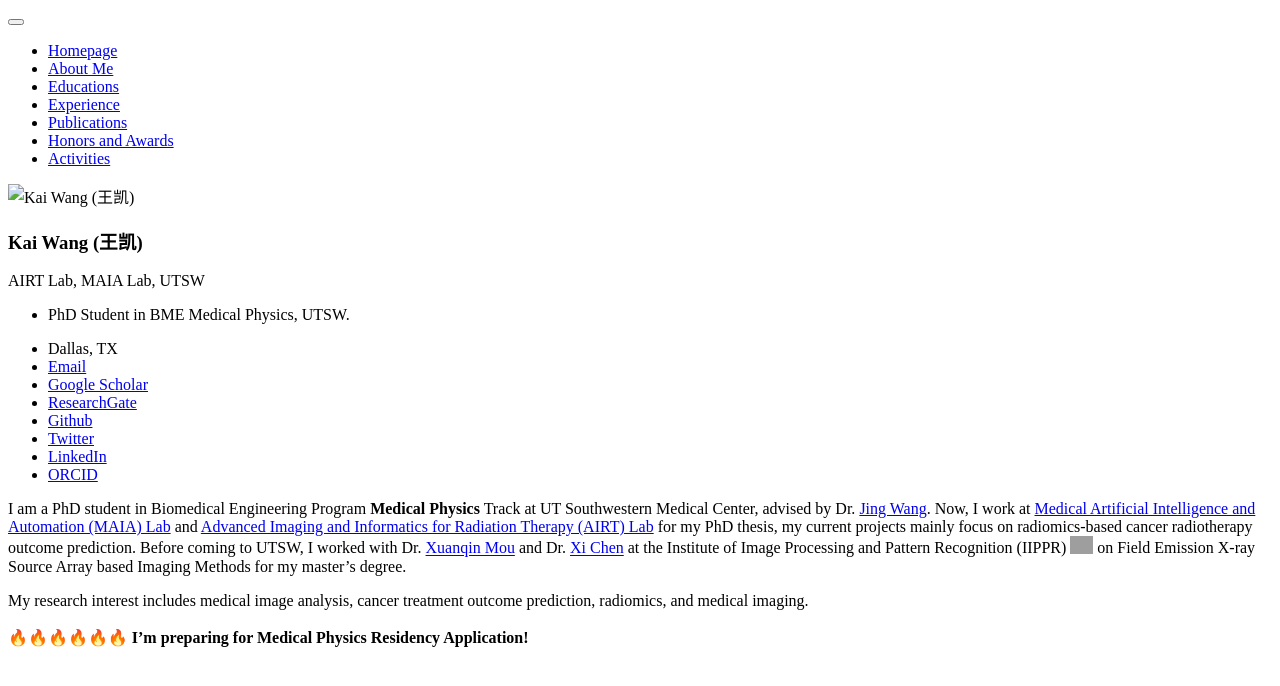
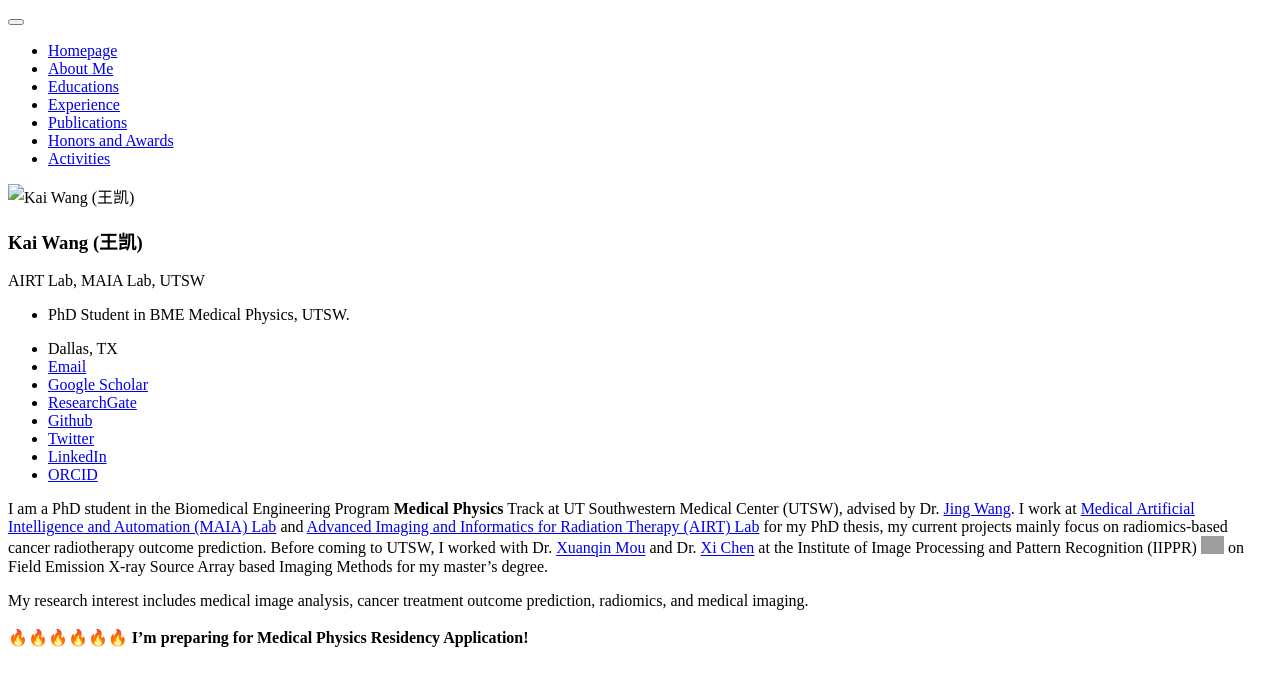
Before and after one commit to wangkaiwan/wangkaiwan.github.io, a Jekyll site: the page built from _pages/includes/intro.md, in a window 1280 px wide. Shown: the top 686 px of the page. Built offline with Jekyll 4.4.1, drawn with Linux system fonts in a browser that asks for light colours; our own code applies the rules of GitHub Pages for plain Markdown files; grey boxes are pictures that could not be loaded.

Commit message:
Update intro.md

```diff
--- a/_pages/includes/intro.md
+++ b/_pages/includes/intro.md
@@ -1,4 +1,4 @@
-I am a PhD student in Biomedical Engineering Program **Medical Physics** Track at UT Southwestern Medical Center, advised by Dr. [Jing Wang](https://profiles.utsouthwestern.edu/profile/115158/jing-wang.html). Now, I work at [Medical Artificial Intelligence and Automation (MAIA) Lab](https://www.utsouthwestern.edu/labs/maia/) and [Advanced Imaging and Informatics for Radiation Therapy (AIRT) Lab](https://www.utsouthwestern.edu/labs/airt/) for my PhD thesis, my current projects mainly focus on radiomics-based cancer radiotherapy outcome prediction. Before coming to UTSW, I worked with Dr. [Xuanqin Mou](https://gr.xjtu.edu.cn/web/xqmou/home) and Dr. [Xi Chen](http://gr.xjtu.edu.cn/web/candy/home) at the Institute of Image Processing and Pattern Recognition (IIPPR) <a href="http://en.xjtu.edu.cn/"><img class="svg" src="/images/XJTU.svg" width="23pt"></a> on Field Emission X-ray Source Array based Imaging Methods for my master's degree.
+I am a PhD student in the Biomedical Engineering Program **Medical Physics** Track at UT Southwestern Medical Center (UTSW), advised by Dr. [Jing Wang](https://profiles.utsouthwestern.edu/profile/115158/jing-wang.html). I work at [Medical Artificial Intelligence and Automation (MAIA) Lab](https://www.utsouthwestern.edu/labs/maia/) and [Advanced Imaging and Informatics for Radiation Therapy (AIRT) Lab](https://www.utsouthwestern.edu/labs/airt/) for my PhD thesis, my current projects mainly focus on radiomics-based cancer radiotherapy outcome prediction. Before coming to UTSW, I worked with Dr. [Xuanqin Mou](https://gr.xjtu.edu.cn/web/xqmou/home) and Dr. [Xi Chen](http://gr.xjtu.edu.cn/web/candy/home) at the Institute of Image Processing and Pattern Recognition (IIPPR) <a href="http://en.xjtu.edu.cn/"><img class="svg" src="/images/XJTU.svg" width="23pt"></a> on Field Emission X-ray Source Array based Imaging Methods for my master's degree.
 
 My research interest includes medical image analysis, cancer treatment outcome prediction, radiomics, and medical imaging.
 <br/>
```
